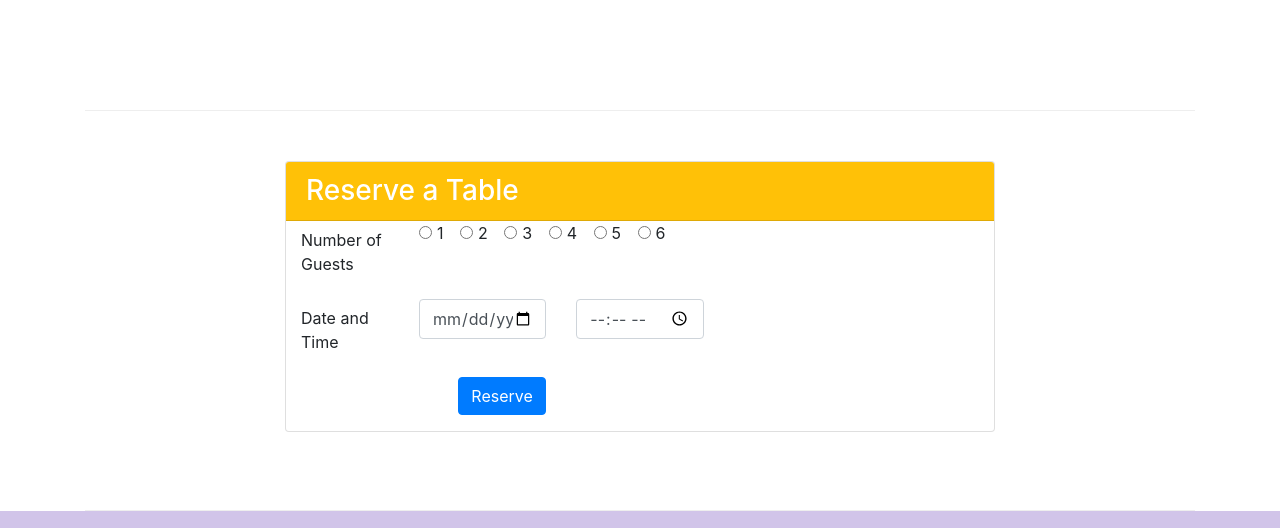
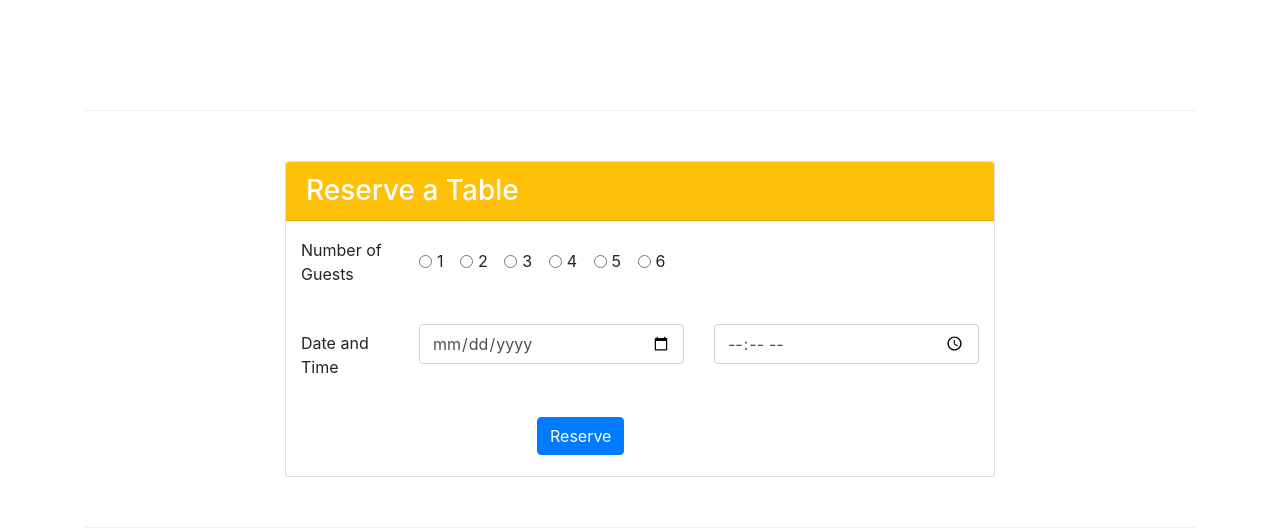
Before and after one commit to sjo92/coursera_fullstack, a website: page index.html in a window 1280 px wide. Shown: the part 1423-1951 px from the top of the page. Drawn offline with nearby package versions, Linux system fonts and the light colour scheme.

Commit message:
Week1 Assignment2

```diff
--- a/css/styles.css
+++ b/css/styles.css
@@ -8,6 +8,10 @@
     padding: 50px 0px 50px 0px;
     border-bottom: 1px ridge;
     min-height: 400px;
+}
+
+.row-form {
+    padding: 10px 0px 5px 0px;
 }
 
 .footer {
--- a/index.html
+++ b/index.html
@@ -42,8 +42,11 @@
                     <h1>Ristorante con Fusion</h1>
                     <p>We take inspiration from the World's best cuisines, and create a unique fusion experience. Our lipsmacking creations will tickle your culinary senses!</p>
                 </div>
-                <div class="col-12 col-sm align-self-center">
+                <div class="col-12 col-sm-3 align-self-center">
                     <img src="img/logo.png" class="img-fluid" >
+                </div>
+                <div class="col-12 col-sm-3 align-self-center">
+                    <a href=#card><button type="button" class="btn btn-warning btn-block">Reserve a Table</button></a>
                 </div>
             </div>
         </div>
@@ -100,13 +103,13 @@
         </div>
         <div class="row row-content">
             <div class="col-md-8 offset-md-2">
-                <div class="card">
+                <div class="card" id="card">
                     <h3 class="card-header bg-warning text-white">Reserve a Table</h3>
-                    <div class="col-12 col-md-8">
+                    <div class="col-12">
                     <form>
-                        <div class="form-group row">
-                            <label for="numGuest" class="col-md-3 col-form-label">Number of Guests</label>
-                            <div class="col-md">
+                        <div class="form-group row row-form">
+                            <label for="numGuest" class="col-md-2 col-form-label  align-self-center">Number of Guests</label>
+                            <div class="col-md align-self-center">
                                 <div class="form-check form-check-inline">
                                     <input class="form-check-input" type="radio" name="inlineRadioOptions" id="inlineRadio1" value="option1">
                                     <label class="form-check-label" for="inlineRadio1">1</label>
@@ -134,19 +137,19 @@
 
                             </div>
                         </div>
-                        <div class="form-group row">
-                            <label for="datetime" class="col-12 col-md-3 col-form-label">Date and Time</label>
-                            <div class="col-12 col-md-4">
+                        <div class="form-group row row-form">
+                            <label for="datetime" class="col-12 col-md-2 col-form-label">Date and Time</label>
+                            <div class="col-12 col-md-5">
                                 <input type="date" class="form-control" id="date" name="date"
                                     placeholder="Date">
                             </div>
-                            <div class="col-12 col-md-4">
+                            <div class="col-12 col-md-5">
                                 <input type="time" class="form-control" id="time" name="time"
                                 placeholder="Time">
                             </div>
                         </div>
 
-                        <div class="form-group row">
+                        <div class="form-group row row-form">
                             <div class="offset-md-4 col-md-10">
                                 <button type="submit" class="btn btn-primary">
                                     Reserve
```
